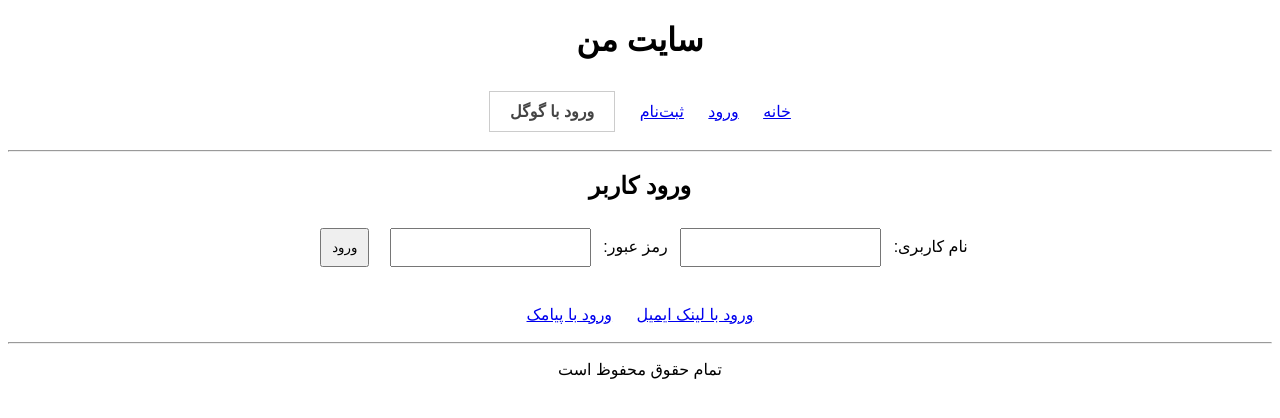
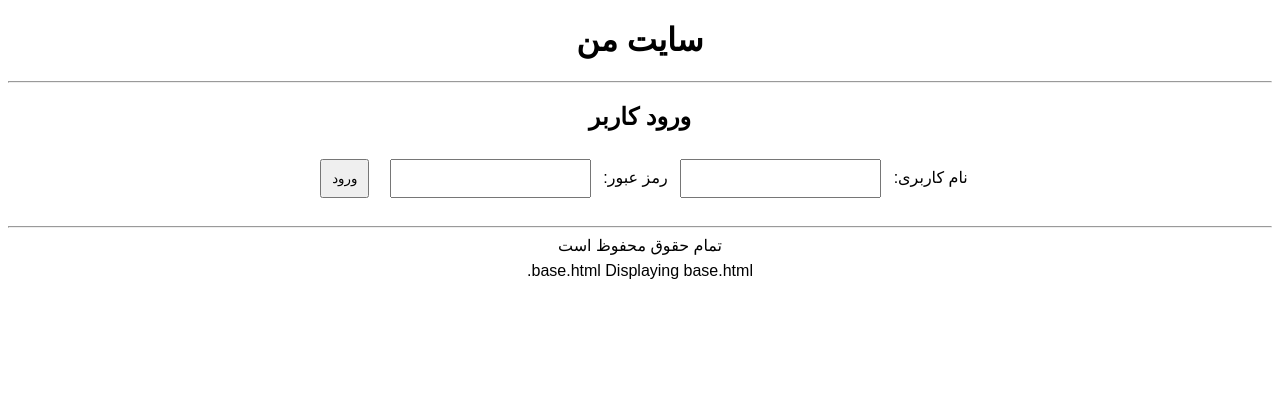
Before and after one commit to mahshad-tlb/mizan, a Django app: page /login/ in a window 1280 px wide. Shown: the top 418 px of the page. Run offline with Django 5.2, Linux system fonts and the light colour scheme.

Commit message:
templates (main) fix:Make changes for testing

```diff
--- a/templates/base.html
+++ b/templates/base.html
@@ -1,10 +1,10 @@
-
 
 <!DOCTYPE html>
 <html lang="fa">
 <head>
     <meta charset="UTF-8">
     <title>{% block title %}سایت من{% endblock %}</title>
+    {% block header %}{% endblock %}
     <style>
         body {
             font-family: sans-serif;
@@ -24,6 +24,13 @@
         a {
             margin: 10px;
             display: inline-block;
+            text-decoration: none;
+            color: #111111;
+        }
+        nav{
+            display: flex;
+            justify-content: center;
+            align-items: center;
         }
         .google-login {
             background-color: white;
@@ -32,25 +39,33 @@
             padding: 10px 20px;
             text-decoration: none;
             font-weight: bold;
-            display: inline-block;
+            display: flex;
+            align-items: center;
+            gap: 8px;
             margin-top: 10px;
+            height: 11px;
+            border-radius: 5px;
         }
         .google-login:hover {
             background-color: #eee;
         }
+        a.active {
+          background-color: #f0f0f0;
+          color: #000;
+          font-weight: bold;
+          border-radius: 5px;
+          padding: 5px 10px;
+        }
+        .google_svg{
+            width: 20px;
+        }
+
     </style>
 </head>
 <body>
     <header>
         <h1>سایت من</h1>
-        <nav>
-            <a href="{% url 'home' %}">خانه</a>
-            <a href="{% url 'login' %}">ورود</a>
-            <a href="{% url 'signup' %}">ثبت‌نام</a>
-            <a href="{% url 'google-login-init' %}" class="google-login">ورود با گوگل</a>
 
-
-        </nav>
         <hr>
     </header>
 
@@ -70,3 +85,5 @@
     </footer>
 </body>
 </html>
+base.html
+Displaying base.html.
--- a/templates/login.html
+++ b/templates/login.html
@@ -1,5 +1,18 @@
 {% extends 'base.html' %}
 {% block title %}ورود کاربر{% endblock %}
+{% block header %}
+    <style>
+        .login{
+            {#font-size: 14px;#}
+            margin: 2px;
+            color: #0f74a8;
+        }
+        p{
+            margin: 7px;
+        }
+    </style>
+{% endblock %}
+
 {% block content %}
 <h2>ورود کاربر</h2>
 
@@ -16,7 +29,4 @@
 
     <button type="submit">ورود</button>
 </form>
-
-<a href="{% url 'send_reset_link' %}">ورود با لینک ایمیل</a>
-<a href="{% url 'send_code' %}">ورود با پیامک</a>
 {% endblock %}
```
Also changed, not shown: templates/home.html (+0 -11 lines).
